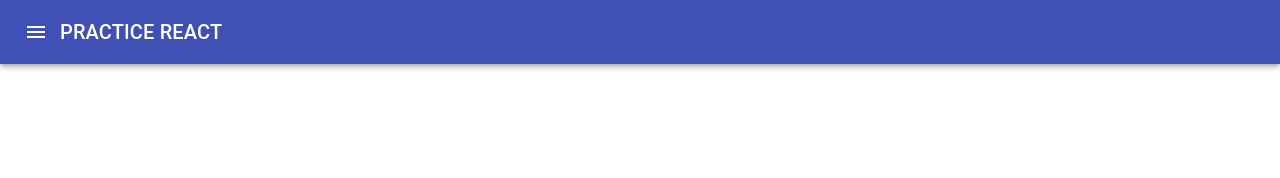
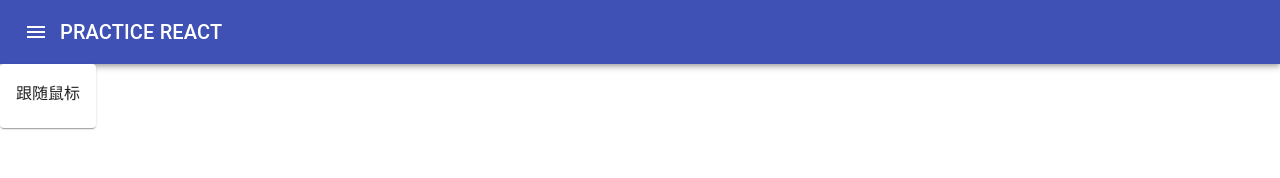
Before and after one commit to luwenxull/practice-react, a React (Create React App) app: page /render-props in a window 1280 px wide. Shown: the top 178 px of the page. Built offline with nearby package versions, Linux system fonts and the light colour scheme.

Commit message:
render props

```diff
--- a/src/App.tsx
+++ b/src/App.tsx
@@ -35,6 +35,10 @@ class App extends React.Component {
           path="/error-boundries"
           component={lodable(() => import('./pages/error-boundries/Demo'))}
         />
+        <Route
+          path="/render-props"
+          component={lodable(() => import('./pages/render-props/Demo'))}
+        />
       </Router>
     );
   }
--- /dev/null
+++ b/src/pages/render-props/Demo.tsx
@@ -0,0 +1,20 @@
+import React from 'react';
+import Card from '@material-ui/core/Card';
+import CardContent from '@material-ui/core/CardContent';
+import Mouse from './Mouse';
+
+export default function () {
+  return (
+    <Mouse render={state => {
+      return (
+        <div style={{ position: 'absolute', left: state.x, top: state.y }}>
+          <Card>
+            <CardContent>
+              跟随鼠标
+            </CardContent>
+          </Card>
+        </div>
+      )
+    }} />
+  )
+}
--- /dev/null
+++ b/src/pages/render-props/Mouse.tsx
@@ -0,0 +1,38 @@
+import React from 'react';
+
+interface IState {
+  x: number,
+  y: number,
+}
+
+interface IProps {
+  render(state: IState): React.ReactElement
+}
+
+export default class extends React.Component<IProps, IState> {
+  constructor(props: IProps) {
+    super(props);
+    this.handleMouseMove = this.handleMouseMove.bind(this);
+    this.state = { x: 0, y: 0 };
+  }
+
+  handleMouseMove(event: any) {
+    this.setState({
+      x: event.nativeEvent.offsetX + 5,
+      y: event.nativeEvent.offsetY + 5,
+    });
+  }
+
+  render() {
+    return (
+      <div style={{ height: '500px', position: 'relative' }} onMouseMove={this.handleMouseMove}>
+
+        {/*
+          Instead of providing a static representation of what <Mouse> renders,
+          use the `render` prop to dynamically determine what to render.
+        */}
+        {this.props.render(this.state)}
+      </div>
+    );
+  }
+}
--- a/src/theme.ts
+++ b/src/theme.ts
@@ -1,5 +1,3 @@
-import React from 'react'
-
 export interface IPracticeTheme {
   color: string,
   fontSize: string,
```
Also changed, not shown: src/pages/render-props/Mouse-hoc.tsx (added, +40 -0 lines).
